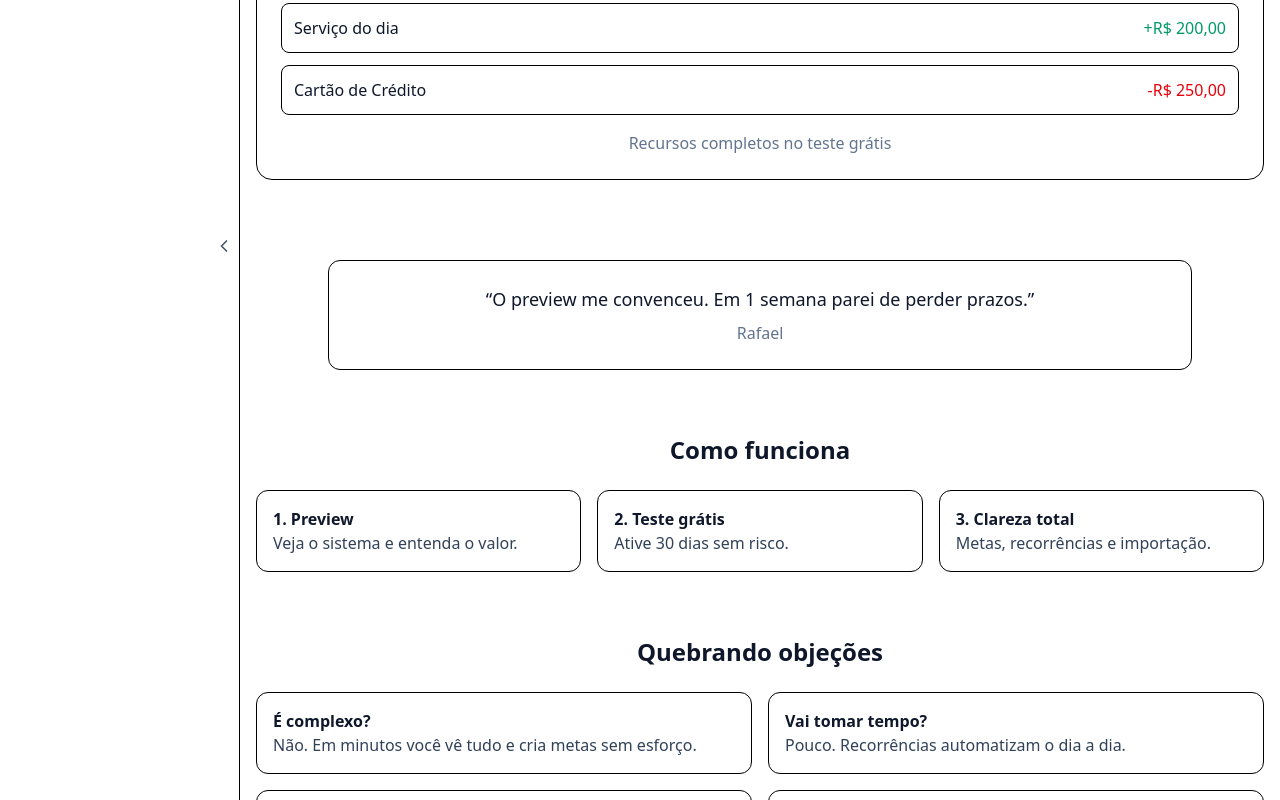
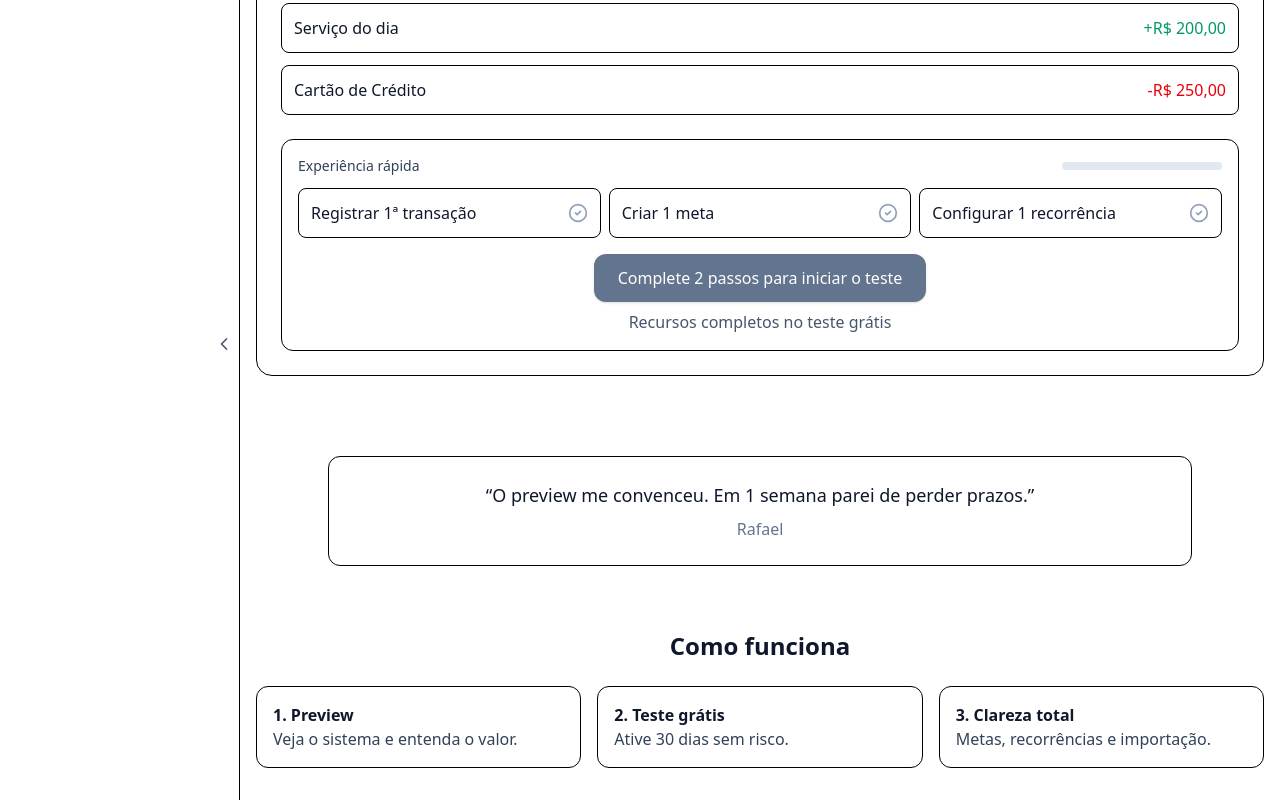
Before and after one commit to EznRB/controlador-financeiro, a Next.js app: page /lp in a window 1280 px wide. Shown: the part 1180-1980 px from the top of the page. Built offline with nearby package versions, Linux system fonts and the light colour scheme; no server answers.

Commit message:
feat(lp/preview): funil gamificado curto com passos interativos, barra de progresso e CTA condicionado para iniciar o teste grátis

```diff
--- a/src/components/lp/PreviewShowcase.tsx
+++ b/src/components/lp/PreviewShowcase.tsx
@@ -1,7 +1,8 @@
 "use client"
 import { motion } from "framer-motion"
 import CountUp from '@/components/CountUp'
-import { Wallet, TrendingUp, TrendingDown } from 'lucide-react'
+import { Wallet, TrendingUp, TrendingDown, CheckCircle2 } from 'lucide-react'
+import { useMemo, useState } from 'react'
 
 const tx = [
   { d: 'Compra Mercado', v: -120 },
@@ -34,7 +35,18 @@ function Sparkline() {
 }
 
 export default function PreviewShowcase() {
-  const fmt = new Intl.NumberFormat('pt-BR', { style: 'currency', currency: 'BRL' })
+  const fmt = useMemo(() => new Intl.NumberFormat('pt-BR', { style: 'currency', currency: 'BRL' }), [])
+  const [steps, setSteps] = useState([
+    { k: 'tx', label: 'Registrar 1ª transação', done: false },
+    { k: 'goal', label: 'Criar 1 meta', done: false },
+    { k: 'rec', label: 'Configurar 1 recorrência', done: false },
+  ])
+  const completed = steps.filter((s) => s.done).length
+  const pct = Math.round((completed / steps.length) * 100)
+  const toggle = (k: string) => {
+    setSteps((prev) => prev.map((s) => s.k === k ? { ...s, done: !s.done } : s))
+    try { (window as any).plausible?.('lp_preview_step', { props: { key: k } }) } catch {}
+  }
   return (
     <section id="preview" className="mx-auto max-w-6xl px-4 py-12">
       <motion.div initial={{ opacity: 0, y: 16 }} whileInView={{ opacity: 1, y: 0 }} viewport={{ once: true }} transition={{ duration: 0.6 }} className="rounded-2xl border border-slate-200 dark:border-slate-700 p-6 bg-white/75 dark:bg-slate-900/60 backdrop-blur">
@@ -80,7 +92,28 @@ export default function PreviewShowcase() {
             </div>
           ))}
         </div>
-        <div className="mt-4 text-center text-slate-500">Recursos completos no teste grátis</div>
+        <div className="mt-6 rounded-xl border border-slate-200 dark:border-slate-700 p-4 bg-white/75 dark:bg-slate-900/60">
+          <div className="flex items-center justify-between">
+            <div className="text-sm text-slate-700 dark:text-slate-200">Experiência rápida</div>
+            <div className="w-40 h-2 bg-slate-200 dark:bg-slate-700 rounded-full overflow-hidden">
+              <div className="h-full bg-emerald-500" style={{ width: `${pct}%` }} />
+            </div>
+          </div>
+          <div className="mt-3 grid md:grid-cols-3 gap-2">
+            {steps.map((s) => (
+              <button key={s.k} onClick={() => toggle(s.k)} className={`flex items-center justify-between w-full rounded-lg border p-3 text-left ${s.done ? 'border-emerald-500 bg-emerald-50 dark:bg-emerald-900/30' : 'border-slate-200 dark:border-slate-700 bg-white/70 dark:bg-slate-900/50'}`}>
+                <span className={`${s.done ? 'text-emerald-700 dark:text-emerald-300' : 'text-slate-900 dark:text-white'}`}>{s.label}</span>
+                <CheckCircle2 className={`h-5 w-5 ${s.done ? 'text-emerald-600' : 'text-slate-400'}`} />
+              </button>
+            ))}
+          </div>
+          <div className="mt-4 flex justify-center">
+            <a href="/checkout?plan=monthly" onClick={() => { try { (window as any).plausible?.('click_cta', { props: { plan: 'monthly', from: 'preview' } }) } catch {} }} className={`rounded-xl px-6 py-3 text-white transition-colors shadow ${completed >= 2 ? 'bg-slate-900 hover:bg-slate-700' : 'bg-slate-500 cursor-pointer'}`}>
+              {completed >= 2 ? 'Começar teste grátis' : 'Complete 2 passos para iniciar o teste'}
+            </a>
+          </div>
+          <div className="mt-2 text-center text-slate-600 dark:text-slate-300">Recursos completos no teste grátis</div>
+        </div>
       </motion.div>
     </section>
   )
```
